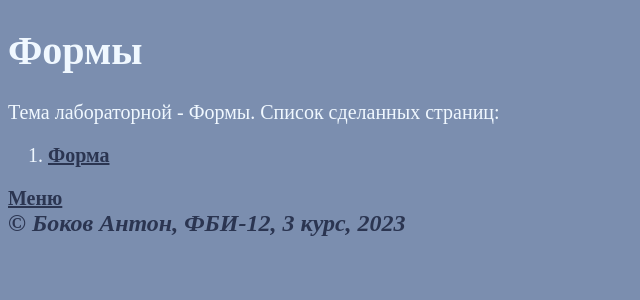
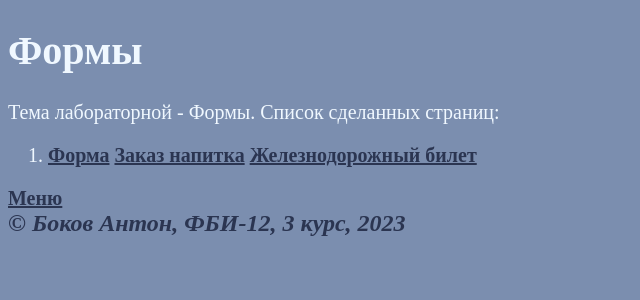
Before and after one commit to Tatoshechka322/web-programming-labs, a Flask app: page /lab3/ in a window 1280 px wide. Shown: the part 35-335 px from the top of the page, without its empty margins (0-640 px from the left). Run offline with Flask 3, Linux system fonts and the light colour scheme.

Commit message:
Лабораторная работа 4

```diff
--- a/templates/lab3.html
+++ b/templates/lab3.html
@@ -8,6 +8,8 @@
     <ol>
         <li>
             <a href="/lab3/form1">Форма</a>
+            <a href="/lab3/order">Заказ напитка</a>
+            <a href="/lab3/bilet">Железнодорожный билет</a>
         </li>
     </ol>
 {% endblock %}
```
Also changed, not shown: README.md.
